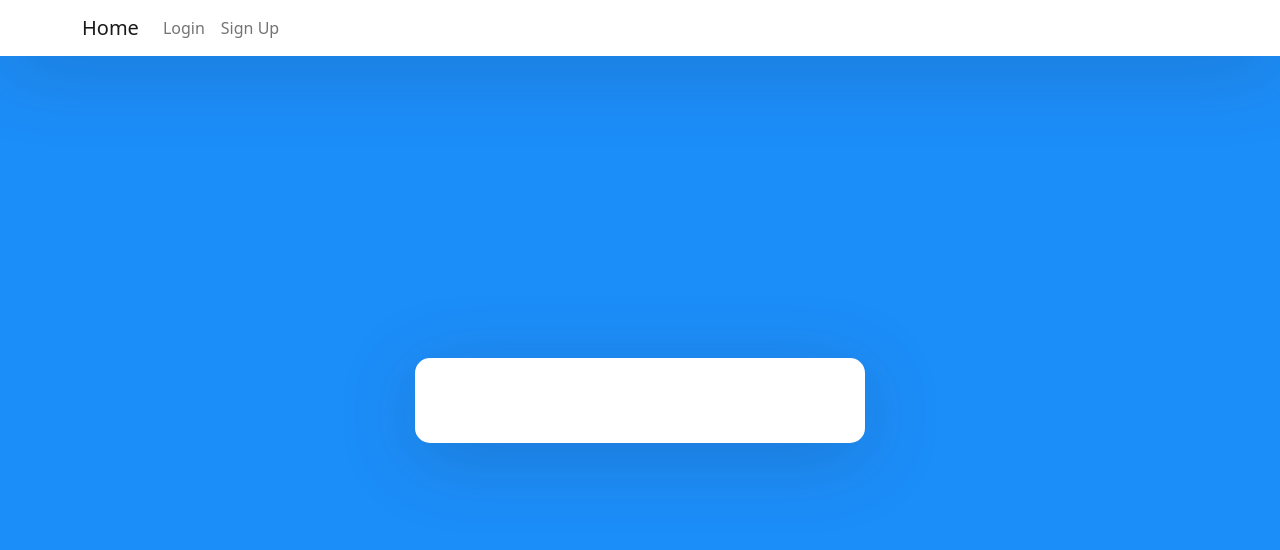
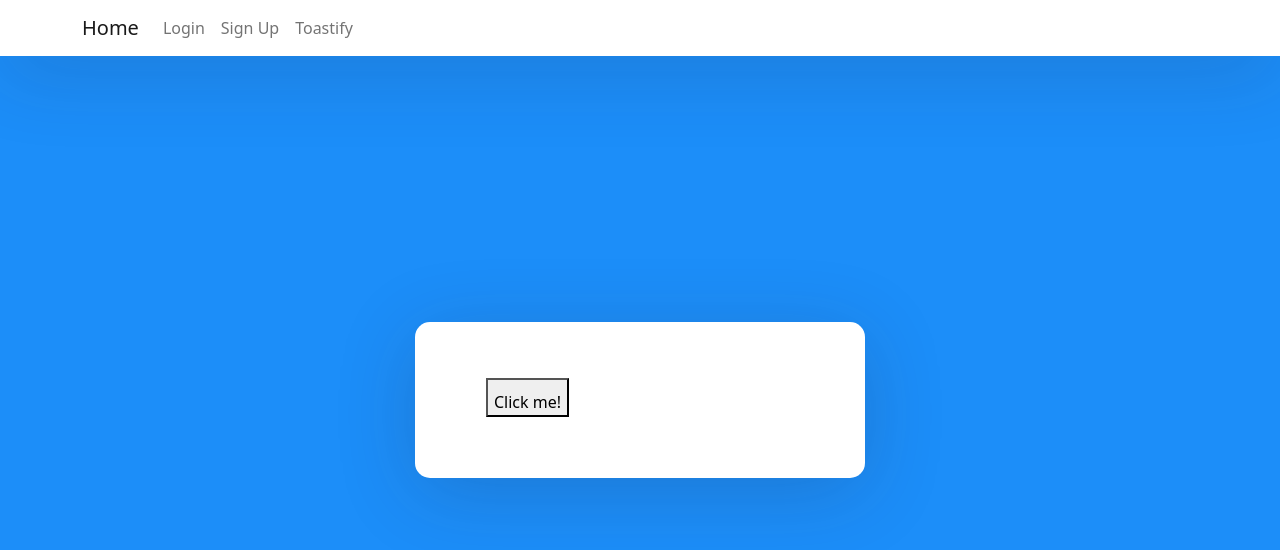
Before and after one commit to iamclement1/React-Auth, a React (Create React App) app: page /toastify in a window 1280 px wide. Before the commit this address had no page. Shown: the top 550 px of the page. Built offline with nearby package versions, Linux system fonts and the light colour scheme.

Commit message:
fixed react toastify bug

```diff
--- a/src/App.js
+++ b/src/App.js
@@ -5,6 +5,8 @@ import { Navbar } from './components/Navbar/Navbar';
 import { BrowserRouter as Router, Route, Routes } from 'react-router-dom';
 import { Login } from './components/Login';
 import { Register } from './components/Register';
+import Toastify from './components/Toastify/Toastify';
+
 
 function App() {
   return (
@@ -17,6 +19,7 @@ function App() {
               <Route path="/"  element={ <Home />} />
               <Route path="/login" element={ <Login /> } />
               <Route path="/register" element={ <Register /> } />
+              <Route path="/toastify" element={ <Toastify /> } />
             </Routes>
           </div>
         </div>
--- a/src/components/Login.jsx
+++ b/src/components/Login.jsx
@@ -2,6 +2,8 @@ import { useState } from 'react'
 import axios from 'axios'
 import { toast } from 'react-toastify'
 import 'react-toastify/dist/ReactToastify.css';
+
+
 
 export const Login = () => {
 
@@ -21,15 +23,16 @@ export const Login = () => {
         axios.post('login', data)
         .then( response => {
             console.log(response.data);
-            localStorage.setItem("token", response.data.token);
-            toast.success('user logged in successfully')
+            localStorage.setItem(`token`, response.data.token);
+            toast.success(`user logged in successfully`);
         })
         .catch ( error => {
             console.log(error)
-            toast.error('user log in failed');
+            toast.error(`user log in failed`);
         })
     }
 
+    toast.configure()
 
 
 
--- a/src/components/Navbar/Navbar.jsx
+++ b/src/components/Navbar/Navbar.jsx
@@ -26,6 +26,12 @@ export const Navbar = () => {
                                         Sign Up
                                 </Link>
                             </li>
+                            <li>
+                                <Link to="/toast" className="nav-link"
+                                data-toggle="collapse">
+                                    Toastify
+                                </Link>
+                            </li>
                         </ul>
                     </div>
                 </div>
--- a/src/components/Register.jsx
+++ b/src/components/Register.jsx
@@ -8,6 +8,8 @@ import axios from 'axios'
 export const Register = () => {
 
     const navigate = useNavigate('')
+
+
 
 
 
@@ -41,6 +43,7 @@ export const Register = () => {
 
         .catch(error => {
             console.log(error)
+            toast.error('user not registered')
         })
     }
 
--- /dev/null
+++ b/src/components/Toastify/Toastify.jsx
@@ -0,0 +1,19 @@
+import { toast } from 'react-toastify'
+
+toast.configure()
+
+function Toastify () {
+
+    const notify = () => {
+        toast('welcome to dashboard')
+    }
+    return (
+        <div className="p-3 text-dark">
+
+            <button onclick={notify}>Click me!</button>
+        </div>
+
+    )
+}
+
+export default Toastify
```
